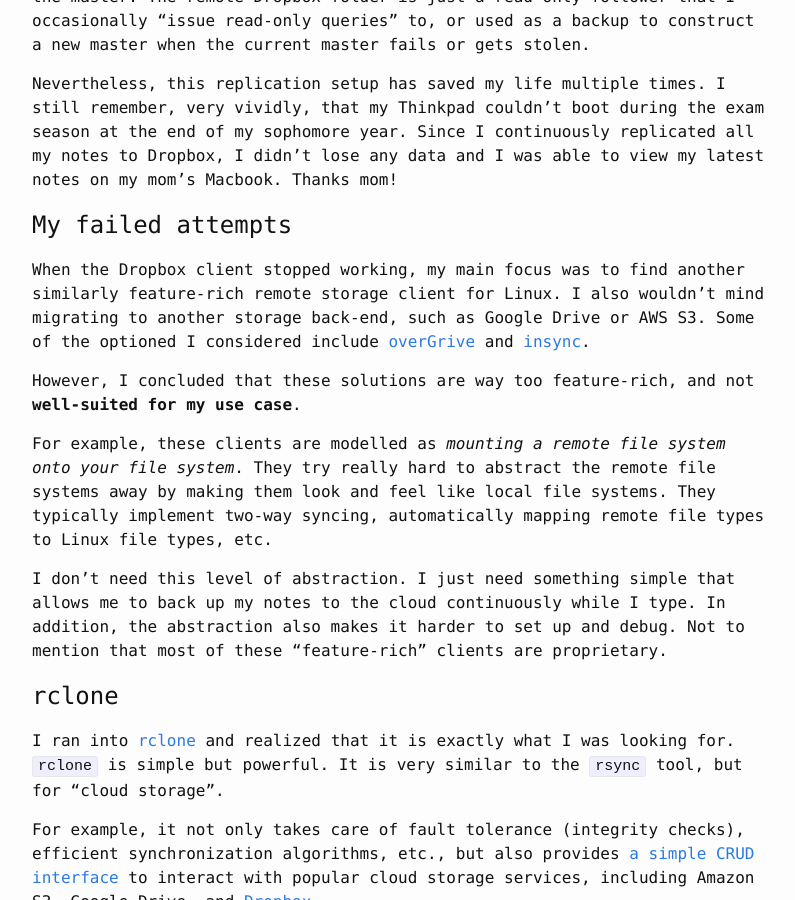
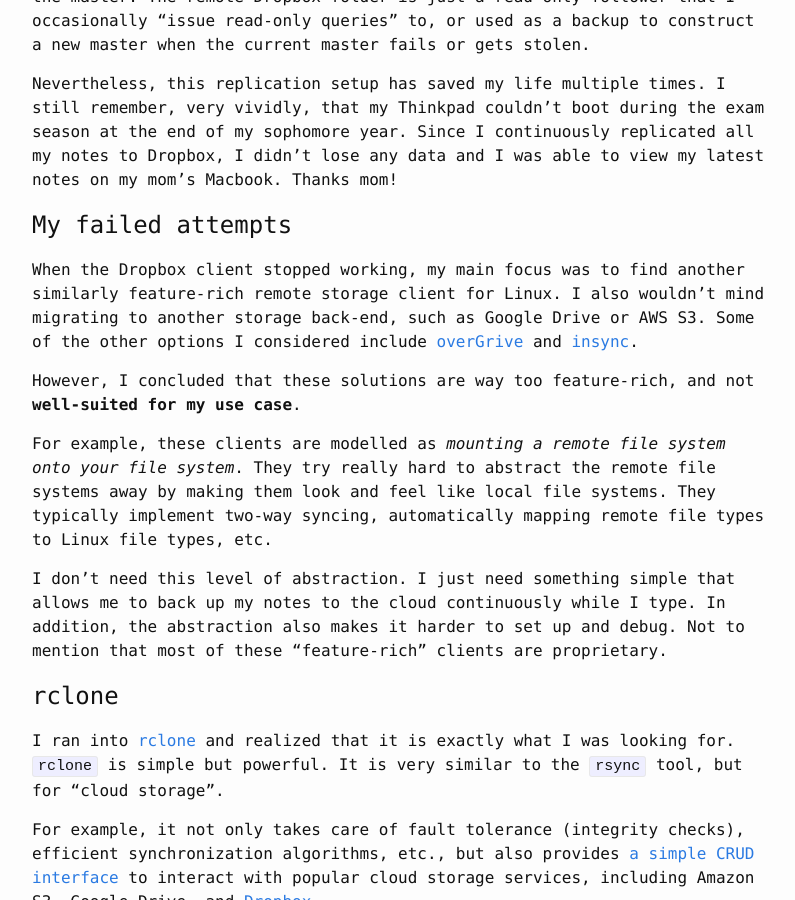
Before and after one commit to lpan/lpan.github.io, a Jekyll site: the page built from _posts/2018-12-22-one-liner-dropbox-client.md, in a window 1280 px wide and 900 px high, scrolled down 741 px. Shown: the whole window, without its empty margins (238-1033 px from the left). Built offline with Jekyll 4.4.1, drawn with Linux system fonts in a browser that asks for light colours; comment, search, counter and statistics services are not loaded; some of the changed text lies outside the part shown.

```diff
--- a/_posts/2018-12-22-one-liner-dropbox-client.md
+++ b/_posts/2018-12-22-one-liner-dropbox-client.md
@@ -47,7 +47,7 @@ mom's Macbook. Thanks mom!
 When the Dropbox client stopped working, my main focus was to find another
 similarly feature-rich remote storage client for Linux. I also wouldn't mind
 migrating to another storage back-end, such as Google Drive or AWS S3. Some of
-the optioned I considered include
+the other options I considered include
 [overGrive](https://www.thefanclub.co.za/overgrive) and
 [insync](https://www.insynchq.com/).
 
```
Also changed, not shown: other parts of _posts/2018-12-22-one-liner-dropbox-client.md (+4 -0 lines).
